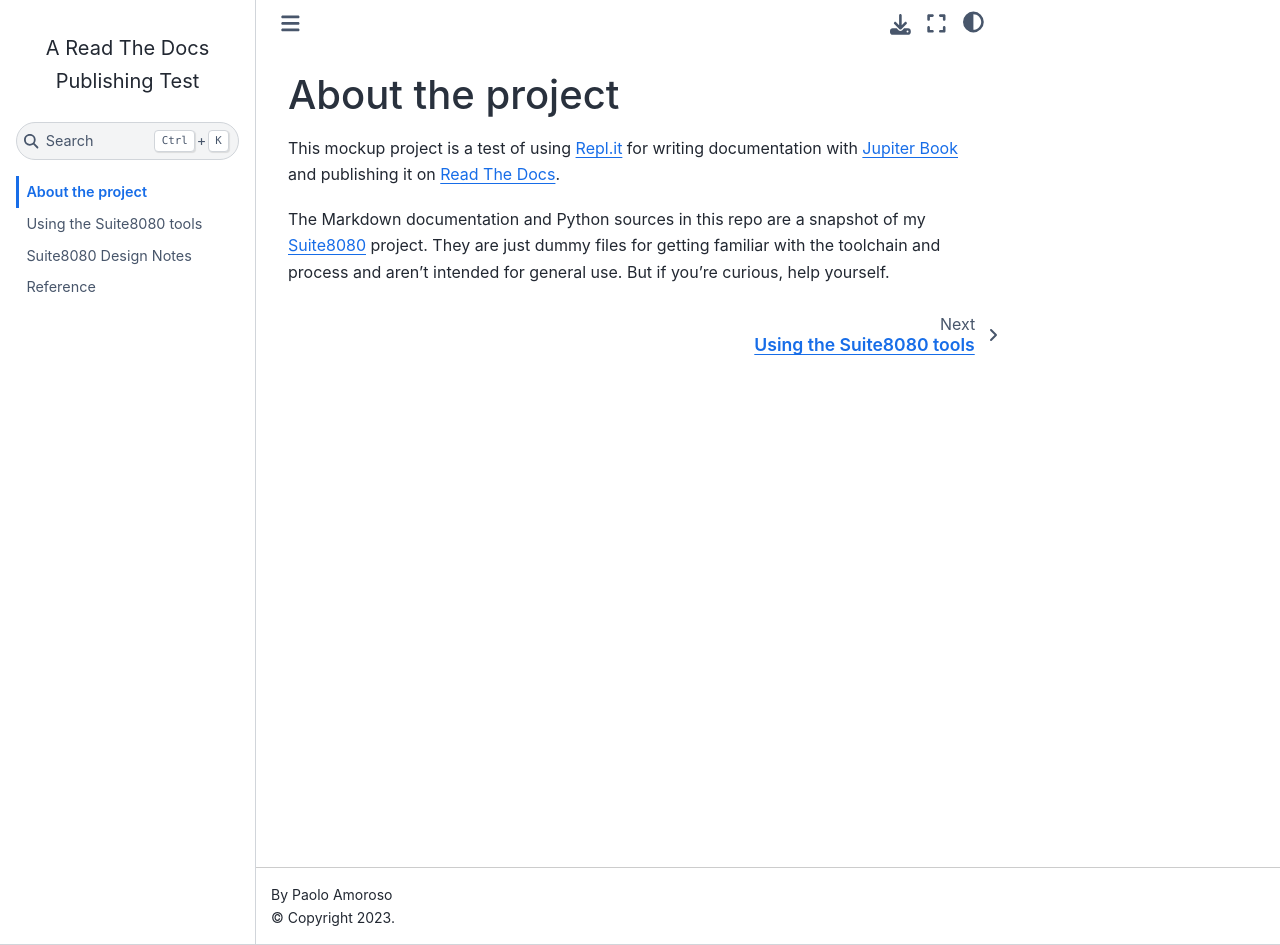
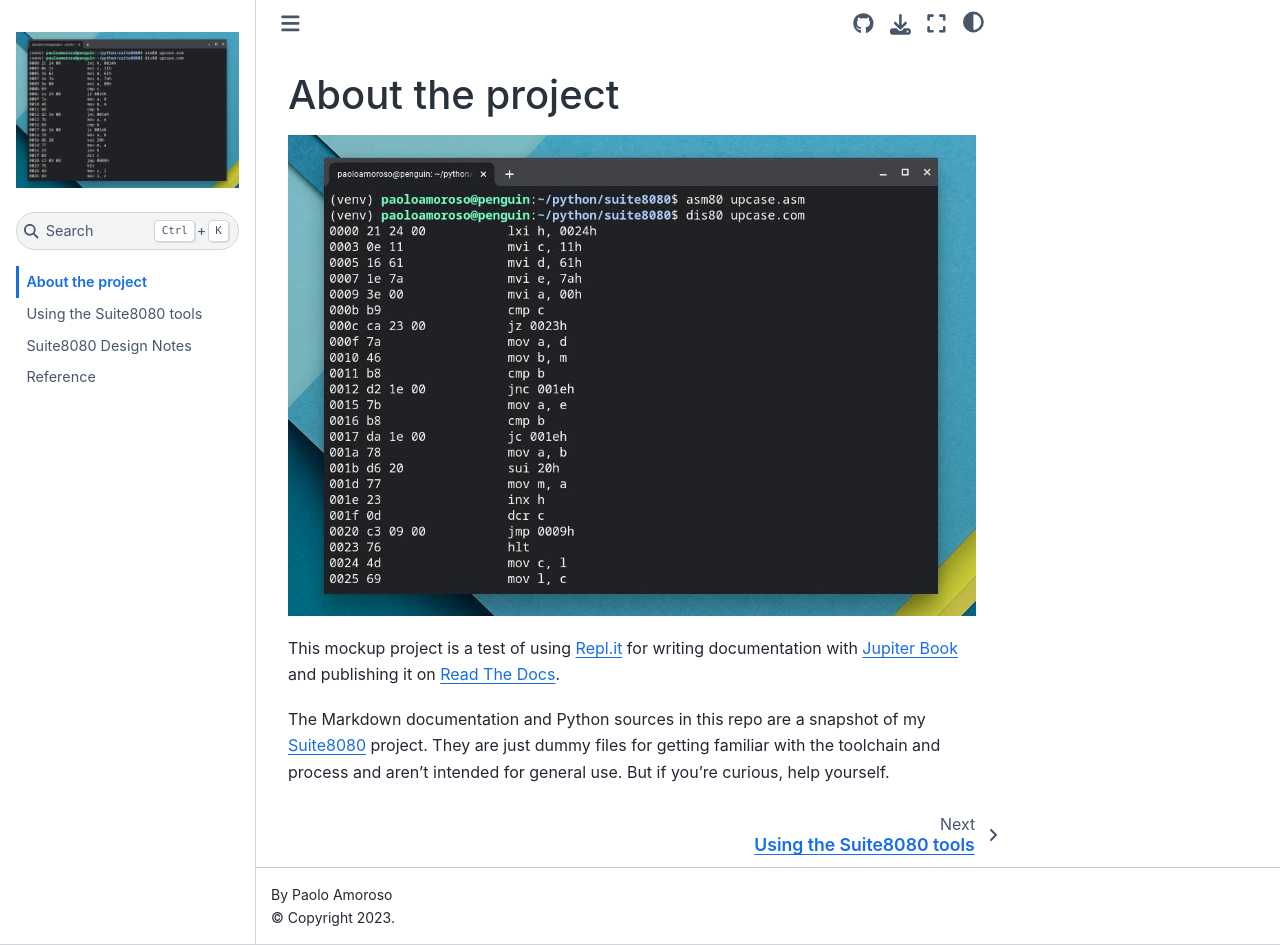
Before and after one commit to pamoroso/jbrtd-test, a Jupyter Book: the page built from docs/intro.md, in a window 1280 px wide and 945 px high. Built offline with Jupyter Book 1.0.4 settings and Sphinx 7.4.7 and the Sphinx Book theme 1.1.4, drawn with Linux system fonts in a browser that asks for light colours; part of the change alters nothing that is shown.

Commit message:
Add project screenshot, logo, and repo link

```diff
--- a/docs/_config.yml
+++ b/docs/_config.yml
@@ -1,5 +1,11 @@
 title: "A Read The Docs Publishing Test"
 author: Paolo Amoroso
+logo: "../suite8080.jpg"
+
+repository:
+  url: https://github.com/pamoroso/jbrtd-test
+html:
+  use_repository_button: true
 
 sphinx:
   extra_extensions:
--- a/docs/conf.py
+++ b/docs/conf.py
@@ -16,10 +16,10 @@ external_toc_exclude_missing = False
 external_toc_path = '_toc.yml'
 html_baseurl = ''
 html_favicon = ''
-html_logo = ''
+html_logo = '../suite8080.jpg'
 html_sourcelink_suffix = ''
 html_theme = 'sphinx_book_theme'
-html_theme_options = {'search_bar_text': 'Search this book...', 'launch_buttons': {'notebook_interface': 'classic', 'binderhub_url': 'https://mybinder.org', 'jupyterhub_url': '', 'thebe': False, 'colab_url': ''}, 'path_to_docs': '', 'repository_url': 'https://github.com/executablebooks/jupyter-book', 'repository_branch': 'master', 'google_analytics_id': '', 'extra_navbar': 'Powered by <a href="https://jupyterbook.org">Jupyter Book</a>', 'extra_footer': '', 'home_page_in_toc': True, 'use_repository_button': False, 'use_edit_page_button': False, 'use_issues_button': False}
+html_theme_options = {'search_bar_text': 'Search this book...', 'launch_buttons': {'notebook_interface': 'classic', 'binderhub_url': 'https://mybinder.org', 'jupyterhub_url': '', 'thebe': False, 'colab_url': ''}, 'path_to_docs': '', 'repository_url': 'https://github.com/pamoroso/jbrtd-test', 'repository_branch': 'master', 'google_analytics_id': '', 'extra_navbar': 'Powered by <a href="https://jupyterbook.org">Jupyter Book</a>', 'extra_footer': '', 'home_page_in_toc': True, 'use_repository_button': True, 'use_edit_page_button': False, 'use_issues_button': False}
 html_title = 'A Read The Docs Publishing Test'
 jupyter_cache = ''
 jupyter_execute_notebooks = 'auto'
--- a/docs/intro.md
+++ b/docs/intro.md
@@ -1,4 +1,6 @@
 # About the project
+
+![Suite8080](../suite8080.jpg)
 
 This mockup project is a test of using [Repl.it](https://repl.it) for writing documentation with [Jupiter Book](https://jupyterbook.org) and publishing it on [Read The Docs](https://readthedocs.org).
 
```
Also changed, not shown: suite8080.jpg (added).
